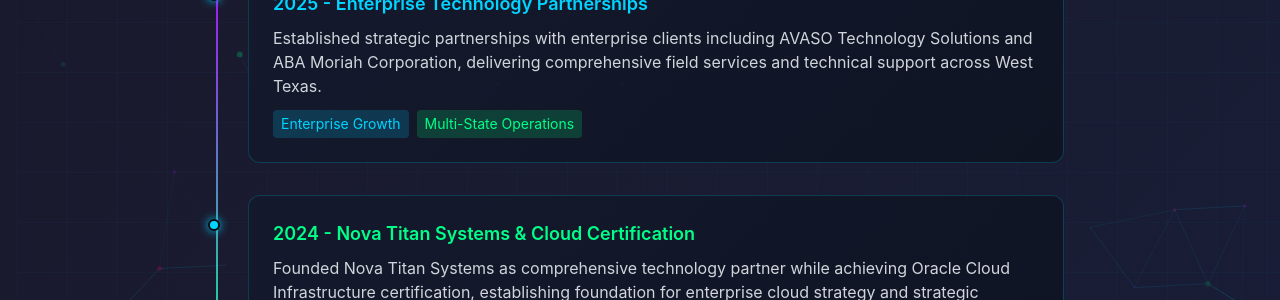
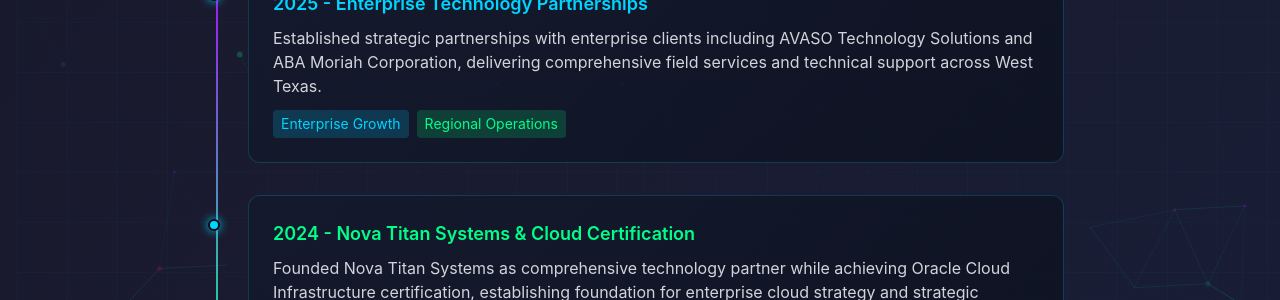
Before and after one commit to tzsmit/nova-titan-site, a Jekyll site: the page built from about/index.html, in a window 1280 px wide and 900 px high, scrolled down 2820 px. Shown: the part 145-445 px from the top of the window. Built offline with Jekyll 4.4.1, drawn with Linux system fonts in a browser that asks for light colours; nearby versions of some CDN libraries.

Commit message:
fix(about): tone down Multi-State to Regional Operations
Changed timeline tag from 'Multi-State Operations' to 'Regional Operations'
to align with factual West Texas operational scope per PART 2 spec

```diff
--- a/about/index.html
+++ b/about/index.html
@@ -253,7 +253,7 @@
             </p>
             <div class="flex flex-wrap gap-2">
               <span class="bg-cyan-500/20 text-cyan-300 px-2 py-1 rounded text-sm">Enterprise Growth</span>
-              <span class="bg-green-500/20 text-green-300 px-2 py-1 rounded text-sm">Multi-State Operations</span>
+              <span class="bg-green-500/20 text-green-300 px-2 py-1 rounded text-sm">Regional Operations</span>
             </div>
           </div>
         </div>
```
